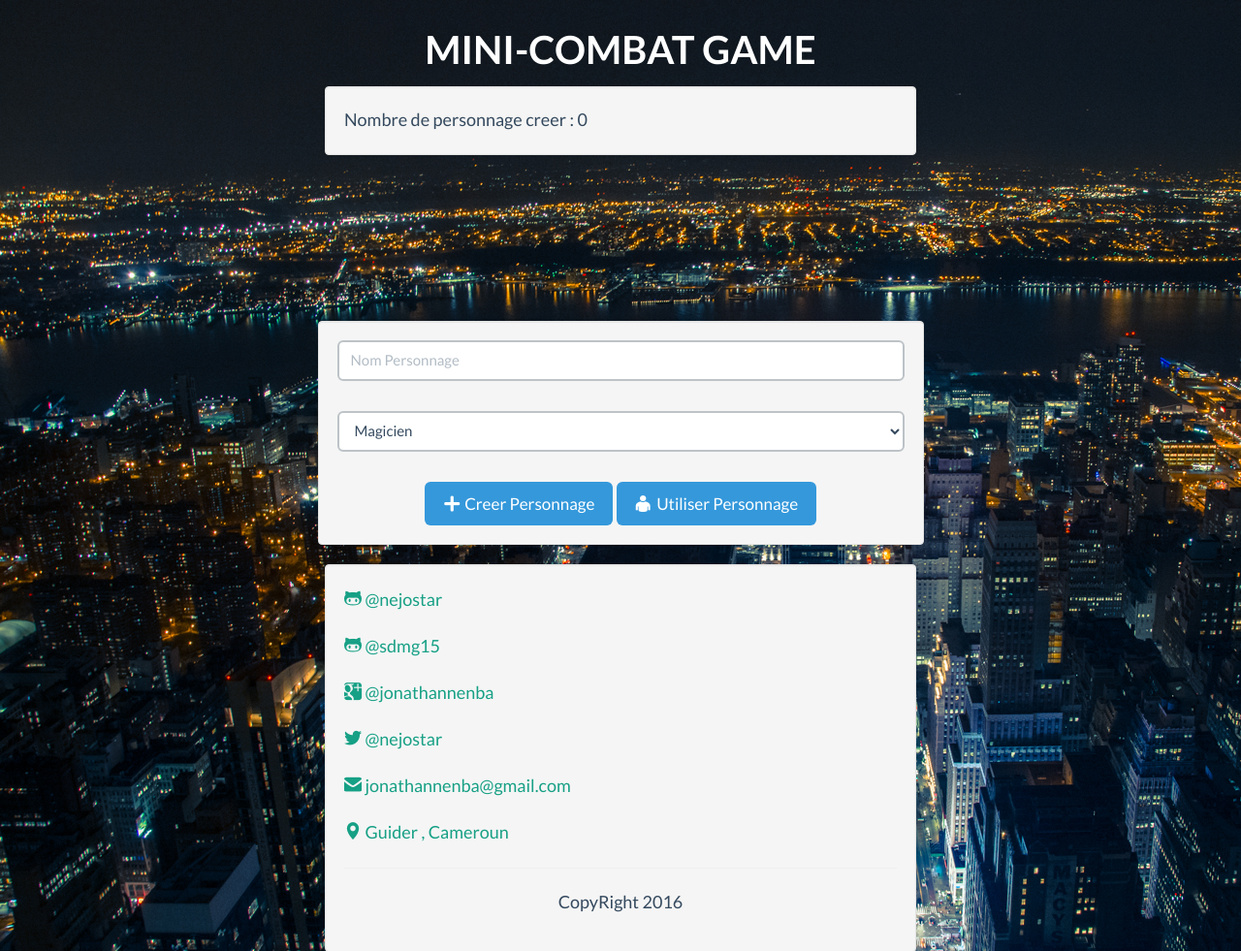
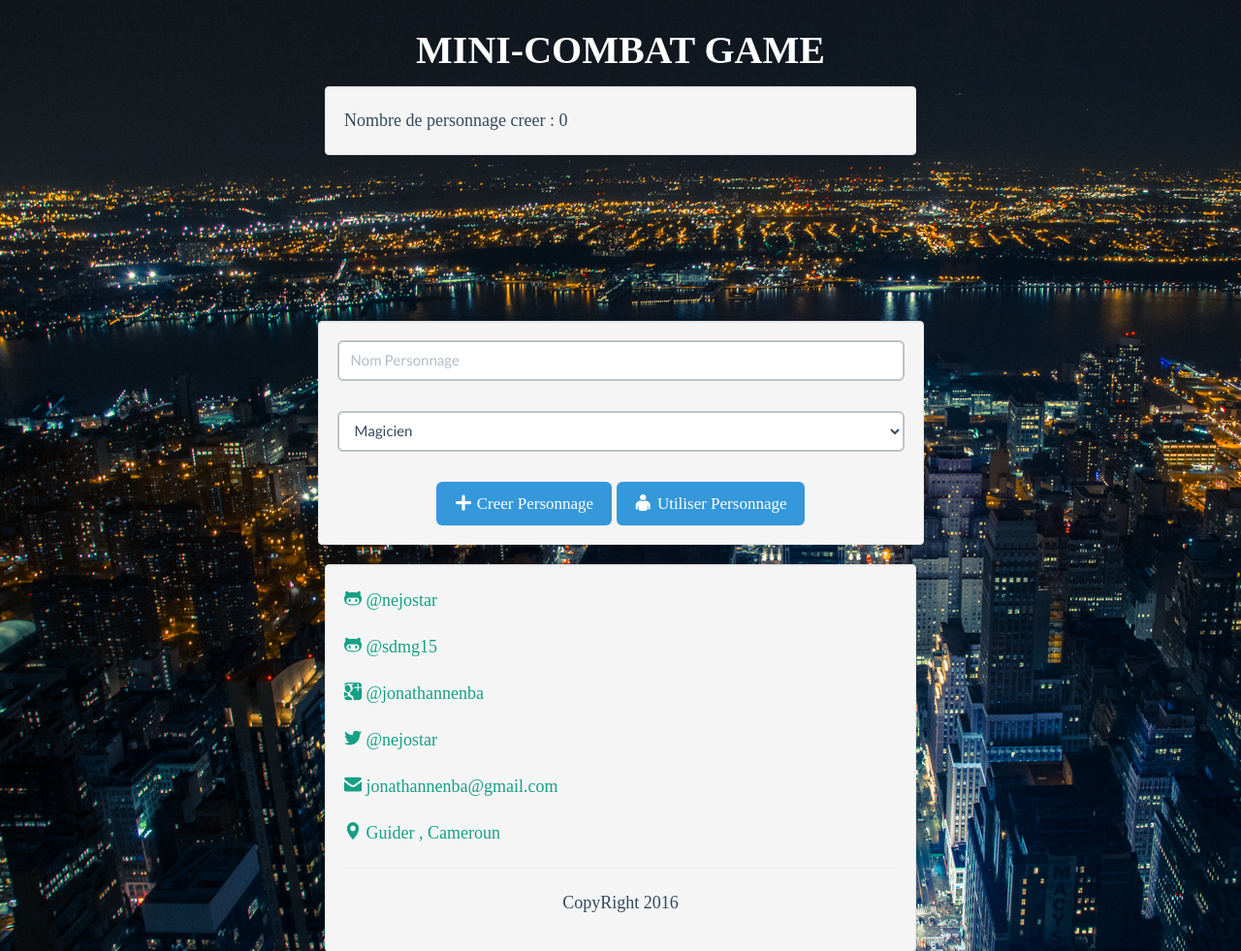
Before and after one commit to nejos97/mini-combat-game, a PHP site: page / in a window 1280 px wide. Shown: the top 981 px of the page at 97% size. Run offline with PHP 8.4, Linux system fonts and the light colour scheme; data that the repository does not hold is empty; some libraries are stand-ins or nearby versions.

Commit message:
Update style.css

```diff
--- a/asset/style.css
+++ b/asset/style.css
@@ -4,6 +4,7 @@ body
 	background-repeat: no-repeat;
 	background-attachment: fixed ;
 	margin-top: 20px;
+	font-family:poire one;
 }
 .tab1
 {
```
